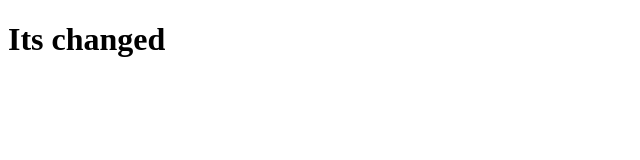
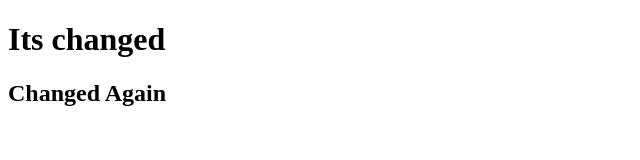
Before and after one commit to amlan26/first-pro, a plain HTML site: page index.html in a window 1280 px wide. Shown: the whole page, without its empty margins (0-640 px from the left). Drawn offline with Linux system fonts and the light colour scheme.

Commit message:
Update index.html

```diff
--- a/index.html
+++ b/index.html
@@ -9,6 +9,7 @@
 
 <body>
     <h1>Its changed</h1>
+    <h2>Changed Again</h2>
 </body>
 
 </html>
```
